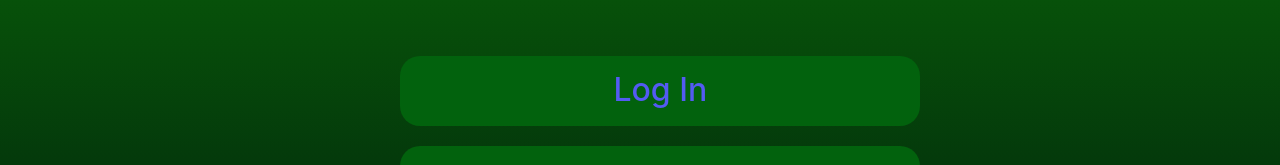
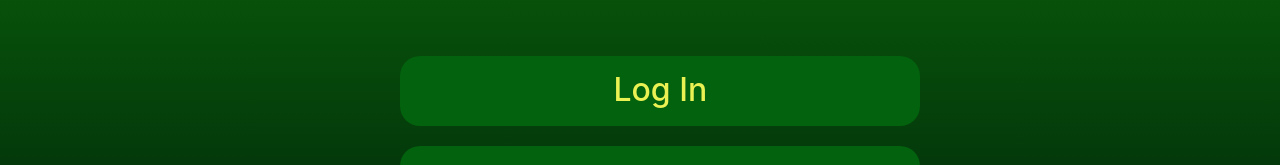
Before and after one commit to MichaelB413/Project_3, a React (Vite) app in the folder vite-project_3/: page / in a window 1280 px wide. In both pictures the pointer is over the link "Log In". Shown: the part 519-684 px from the top of the page. Built offline with nearby package versions, Linux system fonts and the light colour scheme.

Commit message:
home page letter change

```diff
--- a/vite-project_3/src/App.jsx
+++ b/vite-project_3/src/App.jsx
@@ -1,7 +1,7 @@
 import React from 'react';
 import { useState, useEffect } from 'react';
 import {BrowserRouter as Router, Route, Routes} from "react-router-dom";
-import Home from "./pages/HomePage";
+import Home from "./Pages/HomePage";
 import './App.css'
 import Button from "./components/Button";
 import RouletteWheel from './RouletteWheel';
--- a/vite-project_3/src/index.css
+++ b/vite-project_3/src/index.css
@@ -21,7 +21,7 @@ a {
   align-items: center;
 }
 a:hover {
-  color: #535bf2;
+  color: #eaf253;
 }
 
 body {
```
